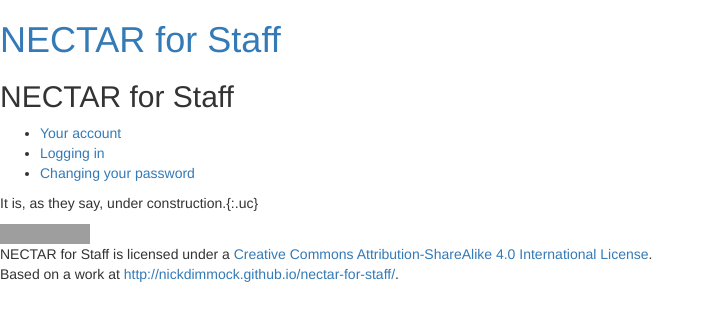
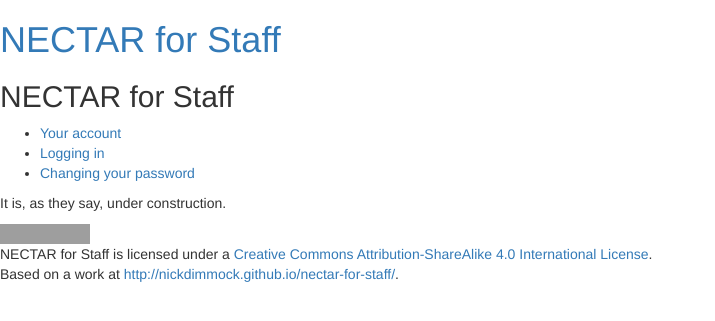
Before and after one commit to NickDimmock/nectar-for-staff, a Jekyll site: the page built from index.md, in a window 1280 px wide. Shown: the top 321 px of the page, without its empty margins (0-715 px from the left). Built offline with Jekyll 4.4.1, drawn with Linux system fonts in a browser that asks for light colours; nearby versions of some CDN libraries; part of the change alters nothing that is shown; grey boxes are pictures that could not be loaded.

Commit message:
Update index.md

```diff
--- a/index.md
+++ b/index.md
@@ -7,4 +7,5 @@ title: NECTAR for Staff
 - [Logging in](logging-in.html)
 - [Changing your password](changing-your-password.html)
 
-It is, as they say, under construction.{:.uc}
+It is, as they say, under construction.
+{: #uc}
```
